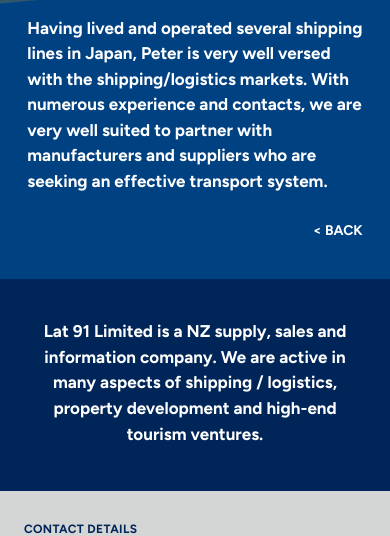
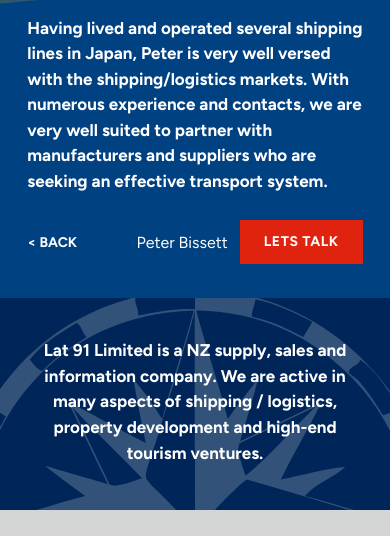
Before and after one commit to BrandmediaNZ/Lat91.co.nz-Website, a plain HTML site: page shipping.html in a window 390 px wide. Shown: the part 312-848 px from the top of the page. Drawn offline with Linux system fonts and the light colour scheme.

Commit message:
Service pages: Back left, Peter Bissett + LETS TALK call button; compass on intro bands
Co-Authored-By: Claude Opus 5.5 <noreply@anthropic.com>
Claude-Session: https://claude.ai/code/session_012SmjhYE4qKkDhpba2txxqm

```diff
--- a/assets/css/styles.css
+++ b/assets/css/styles.css
@@ -8,6 +8,8 @@
 /* ---------- Fonts (Figtree: closest open licence match to Geoform) ------ */
 @font-face { font-family: "Figtree"; font-weight: 300; font-style: normal; font-display: swap;
   src: url("../fonts/figtree-latin-300-normal.woff2") format("woff2"); }
+@font-face { font-family: "Figtree"; font-weight: 400; font-style: normal; font-display: swap;
+  src: url("../fonts/figtree-latin-400-normal.woff2") format("woff2"); }
 @font-face { font-family: "Figtree"; font-weight: 500; font-style: normal; font-display: swap;
   src: url("../fonts/figtree-latin-500-normal.woff2") format("woff2"); }
 @font-face { font-family: "Figtree"; font-weight: 700; font-style: normal; font-display: swap;
@@ -18,6 +20,7 @@
   --navy: #002659;        /* intro band, overlays */
   --ink: #002559;         /* footer + about text */
   --blue: #004182;        /* service content panel */
+  --red: #e0230f;         /* LETS TALK button – logo red, deepened slightly for text contrast */
   --grey: #d4d5d5;        /* footer */
   --pale: #e5ecf2;        /* about page background */
   --white: #fff;
@@ -173,9 +176,24 @@ h1, h2, p { margin: 0; }
   padding: 6px 0; }
 .read-more:hover { text-decoration: underline; text-underline-offset: 4px; }
 
-.svc-hero--shipping { --tx: 10.76%; --ty: 35.2%; --text-top: 14.73vw; --rm-right: 9.17vw; --pr: 6vw; }
+.svc-hero--shipping { --tx: 10.76%; --ty: 35.2%; --text-top: 13.1vw; --rm-right: 9.17vw; --pr: 6vw; }
 .svc-hero--tourism  { --tx: 11.1%;  --ty: 42.7%; --text-top: 13.6vw;  --rm-right: 5.9vw;  --pr: 4.2vw; }
 .svc-hero--property { --tx: 8.9%;   --ty: 35.2%; --text-top: 15.26vw; --rm-right: 5.9vw;  --pr: 5.4vw; --rm-bottom: 5vw; }
+
+/* Action row: Back (left) · Peter Bissett + LETS TALK (right) */
+.svc-actions { position: absolute; left: 6.6vw; right: var(--pr, 5.5vw); bottom: var(--rm-bottom, 4.1vw);
+  display: flex; align-items: center; justify-content: space-between; gap: 16px; }
+.back-home { font-weight: 700; font-size: clamp(12px, 1.235vw, 17px); text-decoration: none; text-transform: uppercase;
+  padding: 6px 0; }
+.back-home:hover { text-decoration: underline; text-underline-offset: 4px; }
+.svc-contact { display: flex; align-items: center; gap: clamp(12px, 1.5vw, 22px); }
+.svc-contact__name { font-weight: 400; font-size: clamp(14px, 1.5vw, 21px); white-space: nowrap; }
+.btn-talk { display: inline-block; background: var(--red); color: #fff; border: 2px solid var(--red);
+  font-weight: 700; font-size: clamp(12px, 1.235vw, 17px); letter-spacing: .04em; text-transform: uppercase;
+  text-decoration: none; white-space: nowrap; padding: .75em 1.5em; line-height: 1;
+  transition: background-color var(--dur) var(--ease), color var(--dur) var(--ease), border-color var(--dur) var(--ease); }
+.btn-talk:hover, .btn-talk:focus-visible { background: #fff; color: var(--red); border-color: #fff; }
+.btn-talk:focus-visible { outline: 3px solid #ffb81c; outline-offset: 3px; }
 
 /* ==========================================================================
    ABOUT page
@@ -270,6 +288,10 @@ h1, h2, p { margin: 0; }
   .svc-hero__wedge { display: none; }
   .svc-hero__text { margin-top: 0; font-size: 17px; line-height: 1.5; }
   .read-more { position: static; display: block; width: max-content; margin: 22px 0 0 auto; font-size: 14px; }
+  .svc-actions { position: static; margin-top: 26px; flex-wrap: wrap; row-gap: 18px; }
+  .back-home { font-size: 14px; }
+  .svc-contact__name { font-size: 16px; }
+  .btn-talk { font-size: 14px; padding: 13px 22px; }
 
   .about { padding: 34px 22px 34px; }
   .about__body p { text-align: left; }
@@ -282,7 +304,10 @@ h1, h2, p { margin: 0; }
 
 /* Tablet tweak: keep desktop composition but stop tiny type */
 @media (min-width: 761px) and (max-width: 1000px) {
-  .svc-hero__text { font-size: 15px; line-height: 1.35; }
+  .svc-hero__text { font-size: 14px; line-height: 1.35; }
+  .svc-hero--tourism { --text-top: 11.5vw; }
+  .svc-actions { bottom: 3vw; }
+  .btn-talk { padding: .6em 1.1em; }
 }
 
 @media (prefers-reduced-motion: reduce) {
--- a/shipping.html
+++ b/shipping.html
@@ -29,10 +29,17 @@
       <div class="svc-hero__text">
           <p>Having lived and operated several shipping lines in Japan, Peter is very well versed with the shipping/logistics markets. With numerous experience and contacts, we are very well suited to partner with manufacturers and suppliers who are seeking an effective transport system.</p>
       </div>
-      <a class="read-more" href="/" aria-label="Back to home page">&lt; Back</a>
+      <div class="svc-actions">
+        <a class="back-home" href="/" aria-label="Back to home page">&lt; Back</a>
+        <div class="svc-contact">
+          <span class="svc-contact__name">Peter Bissett</span>
+          <a class="btn-talk" href="tel:+6421491555" aria-label="Lets talk: call Peter Bissett on +64 21 491 555">Lets Talk</a>
+        </div>
+      </div>
     </div>
   </section>
   <section class="intro" aria-label="About LAT 91 Limited">
+    <img class="intro__compass" src="/assets/img/compass.svg" alt="" aria-hidden="true" width="486" height="496">
     <p>
       <span>Lat 91 Limited is a NZ supply, sales and information company.</span>
       <span>We are active in many aspects of shipping / logistics,</span>
```
Also changed, not shown: property.html (+8 -1 lines), tourism.html (+8 -1 lines), assets/fonts/figtree-latin-400-normal.woff2 (added).
